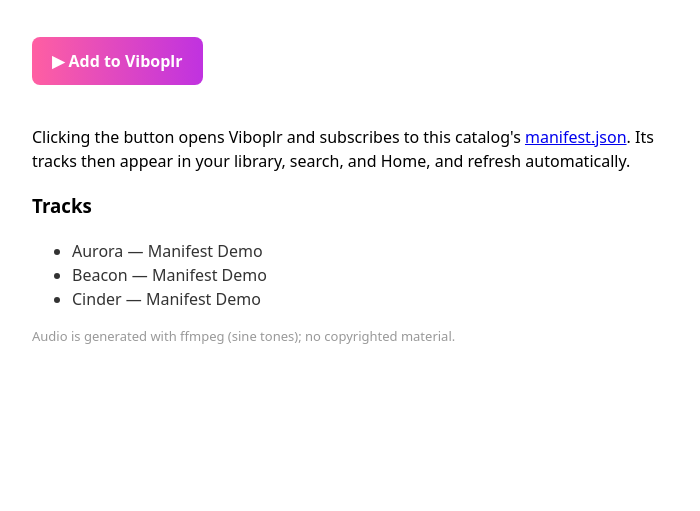
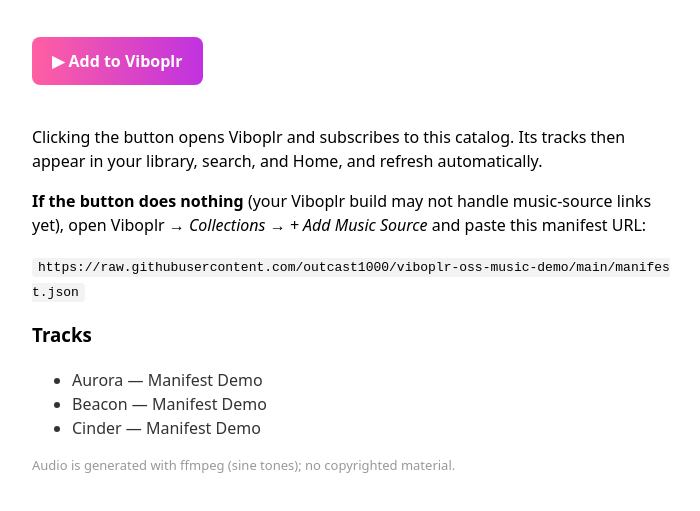
Before and after one commit to outcast1000/viboplr-oss-music-demo, a plain HTML site: page index.html in a window 1280 px wide. Shown: the part 143-654 px from the top of the page, without its empty margins (288-988 px from the left). Drawn offline with Linux system fonts and the light colour scheme.

Commit message:
Fix deep-link href escaping; surface copy-paste manifest URL

```diff
--- a/index.html
+++ b/index.html
@@ -21,13 +21,18 @@
   <h1>Open Source Test</h1>
   <p class="sub">A royalty-free demo music source for Viboplr (synthesized test tones).</p>
 
-  <a class="add" href="viboplr://add-collection?kind=manifest&name=Open%20Source%20Test&url=https%3A%2F%2Fraw.githubusercontent.com%2Foutcast1000%2Fviboplr-oss-music-demo%2Fmain%2Fmanifest.json">
+  <a class="add" href="viboplr://add-collection?kind=manifest&amp;url=https%3A%2F%2Fraw.githubusercontent.com%2Foutcast1000%2Fviboplr-oss-music-demo%2Fmain%2Fmanifest.json">
     ▶ Add to Viboplr
   </a>
 
-  <p>Clicking the button opens Viboplr and subscribes to this catalog's
-    <a href="manifest.json">manifest.json</a>. Its tracks then appear in your
-    library, search, and Home, and refresh automatically.</p>
+  <p>Clicking the button opens Viboplr and subscribes to this catalog. Its tracks
+    then appear in your library, search, and Home, and refresh automatically.</p>
+
+  <p><strong>If the button does nothing</strong> (your Viboplr build may not handle
+    music-source links yet), open Viboplr → <em>Collections</em> →
+    <em>+ Add Music Source</em> and paste this manifest URL:</p>
+
+  <p><code>https://raw.githubusercontent.com/outcast1000/viboplr-oss-music-demo/main/manifest.json</code></p>
 
   <h3>Tracks</h3>
   <ul>
```
